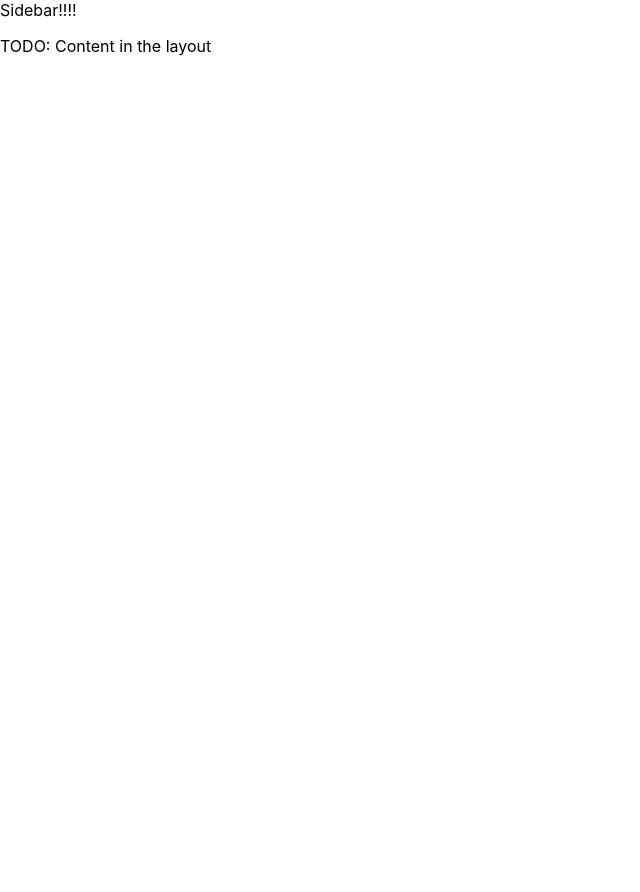
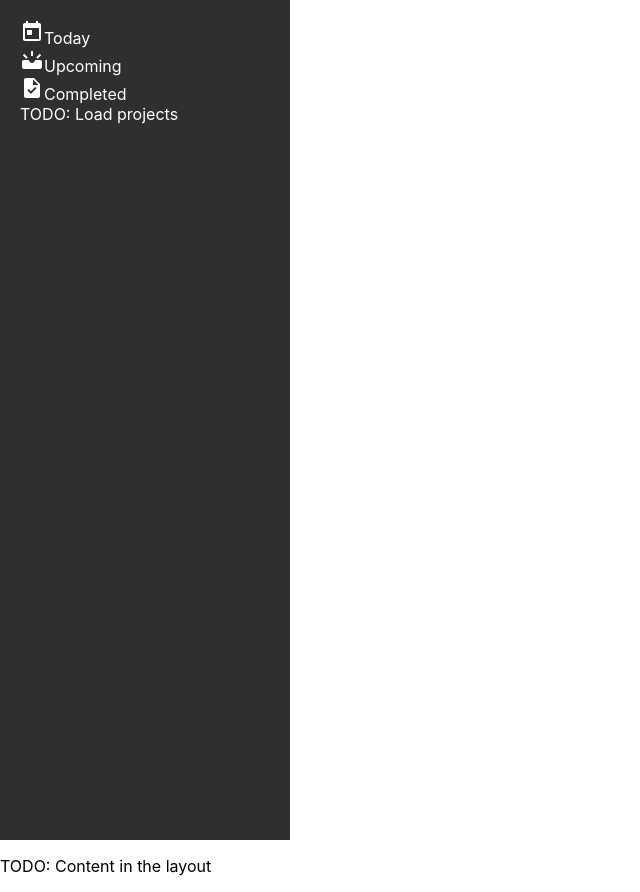
Before and after one commit to MitchStark10/venom-electron, a React (Create React App) app: page / in a window 1280 px wide. Shown: the whole page, without its empty margins (0-640 px from the left). Before the commit the page ends 800 px from the top, so only its background shows below. Built offline with nearby package versions, Linux system fonts and the light colour scheme.

Commit message:
sidebar menu item component and initial options

```diff
--- a/package.json
+++ b/package.json
@@ -9,6 +9,7 @@
   "dependencies": {
     "@emotion/react": "^11.11.1",
     "@emotion/styled": "^11.11.0",
+    "@mui/icons-material": "^5.15.1",
     "@mui/material": "^5.15.0",
     "@testing-library/jest-dom": "^5.17.0",
     "@testing-library/react": "^13.4.0",
--- /dev/null
+++ b/src/Layout/Sidebar/SidebarMenuItem.tsx
@@ -0,0 +1,15 @@
+import { FC, ReactNode } from "react";
+
+interface Props {
+  icon: ReactNode;
+  title: string;
+}
+
+export const SidebarMenuItem: FC<Props> = ({ icon, title }) => {
+  return (
+    <div>
+      {icon}
+      {title}
+    </div>
+  );
+};
--- a/src/Layout/Sidebar/index.tsx
+++ b/src/Layout/Sidebar/index.tsx
@@ -1,3 +1,26 @@
+import styled from "@emotion/styled";
+import { Task, Upcoming } from "@mui/icons-material";
+import TodayIcon from "@mui/icons-material/Today";
+import { SidebarMenuItem } from "./SidebarMenuItem";
+
+// TODO: Define theme
+const SidebarContainer = styled.span({
+  display: "flex",
+  flexDirection: "column",
+  width: "250px",
+  backgroundColor: "#2f2f2f",
+  color: "#fff",
+  padding: "20px",
+  height: "100vh",
+});
+
 export const SideBar = () => {
-  return <span>Sidebar!!!!</span>;
+  return (
+    <SidebarContainer>
+      <SidebarMenuItem icon={<TodayIcon />} title="Today" />
+      <SidebarMenuItem icon={<Upcoming />} title="Upcoming" />
+      <SidebarMenuItem icon={<Task />} title="Completed" />
+      TODO: Load projects
+    </SidebarContainer>
+  );
 };
```
Also changed, not shown: 1 other file (tests, documents, lock files or other folders).
